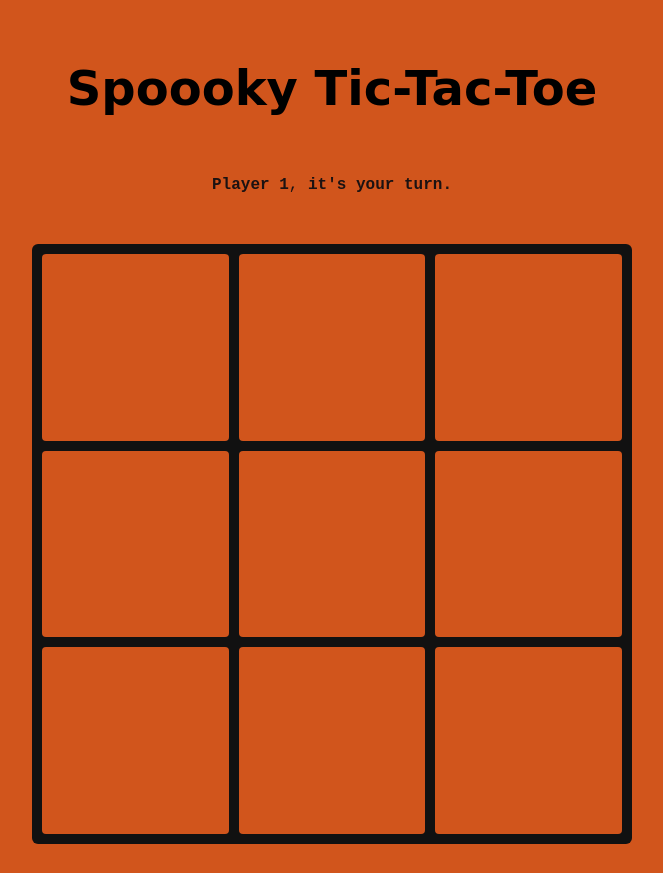
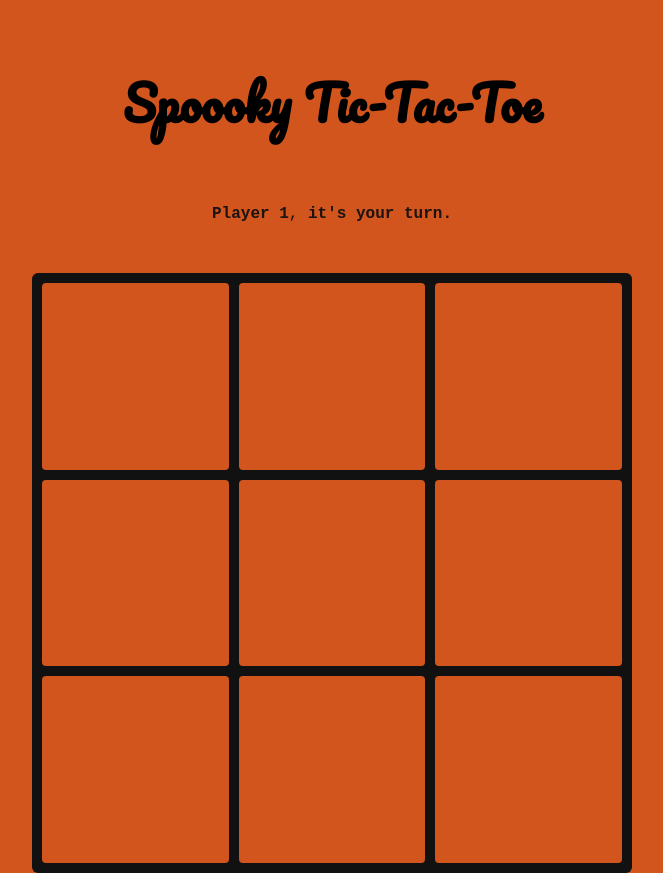
Before and after one commit to t-rupe/tic-tac-toe, a plain HTML site: page index.html in a window 1280 px wide. Shown: the whole page, without its empty margins (308-971 px from the left). Drawn offline with Linux system fonts and the light colour scheme.

Commit message:
fixed some typos and made the title cursive Pacifico

```diff
--- a/index.html
+++ b/index.html
@@ -5,6 +5,7 @@
     <meta http-equiv="X-UA-Compatible" content="IE=edge">
     <meta name="viewport" content="width=device-width, initial-scale=1.0">
     <title>Spooooky Tic-Tac-Toe</title>
+    <link href="https://fonts.googleapis.com/css2?family=Pacifico&display=swap" rel="stylesheet">
     <link rel="stylesheet" href="styles.css">
     <link rel="icon" href="book-skull-solid.svg">
     <script src="https://kit.fontawesome.com/3cb27de1e0.js" crossorigin="anonymous"></script>
--- a/script.js
+++ b/script.js
@@ -104,7 +104,7 @@ const game = (() => {
         this.currentPlayer === playerOne ? playerName.textContent = 'Player 2' : playerName.textContent = 'Player 1';
     }
 
-    //net player
+    //next player
     function nextPlayer() {
         this.currentPlayer === playerOne ? this.currentPlayer = playerTwo : this.currentPlayer = playerOne;
         console.log('nextPlayer() function ran');
```
